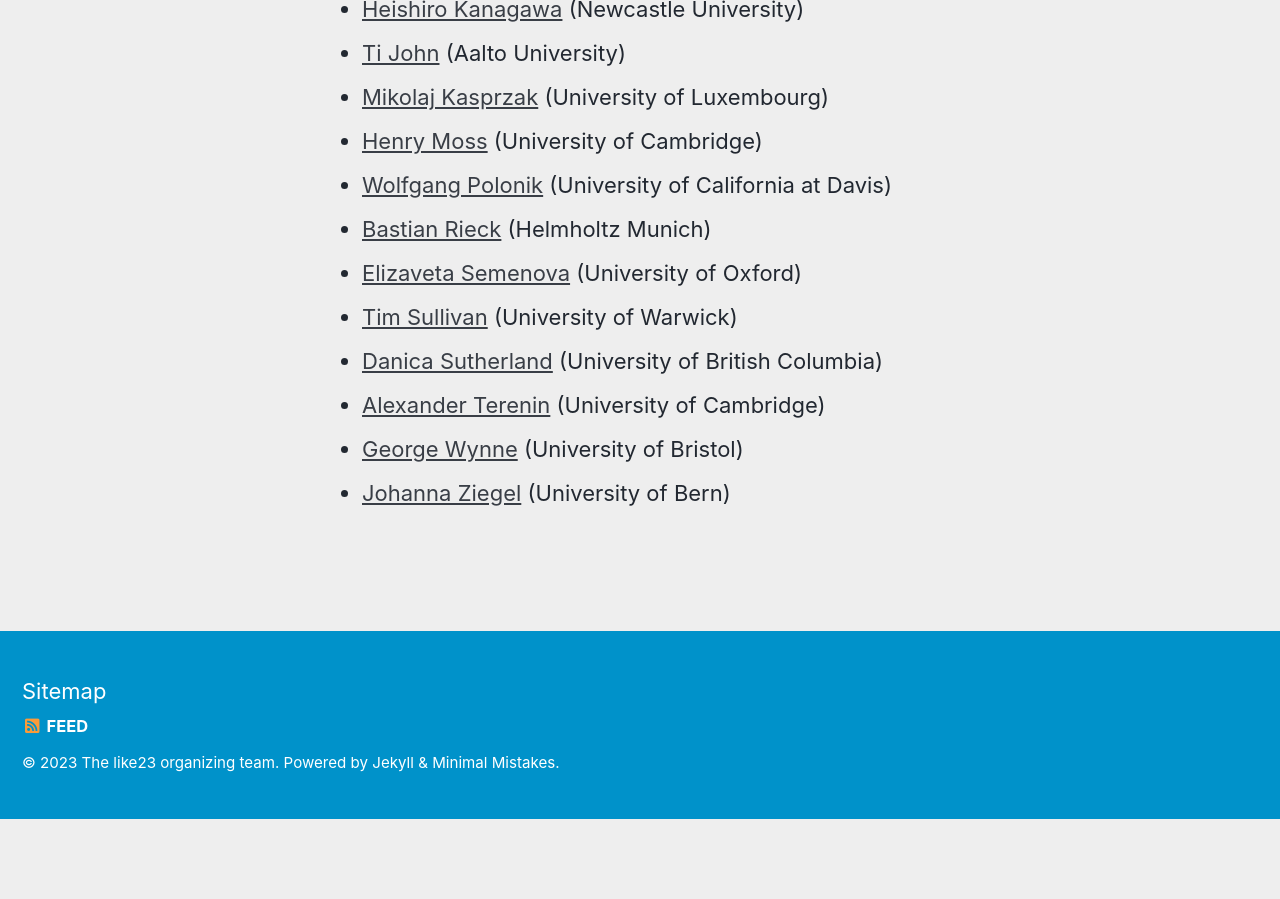
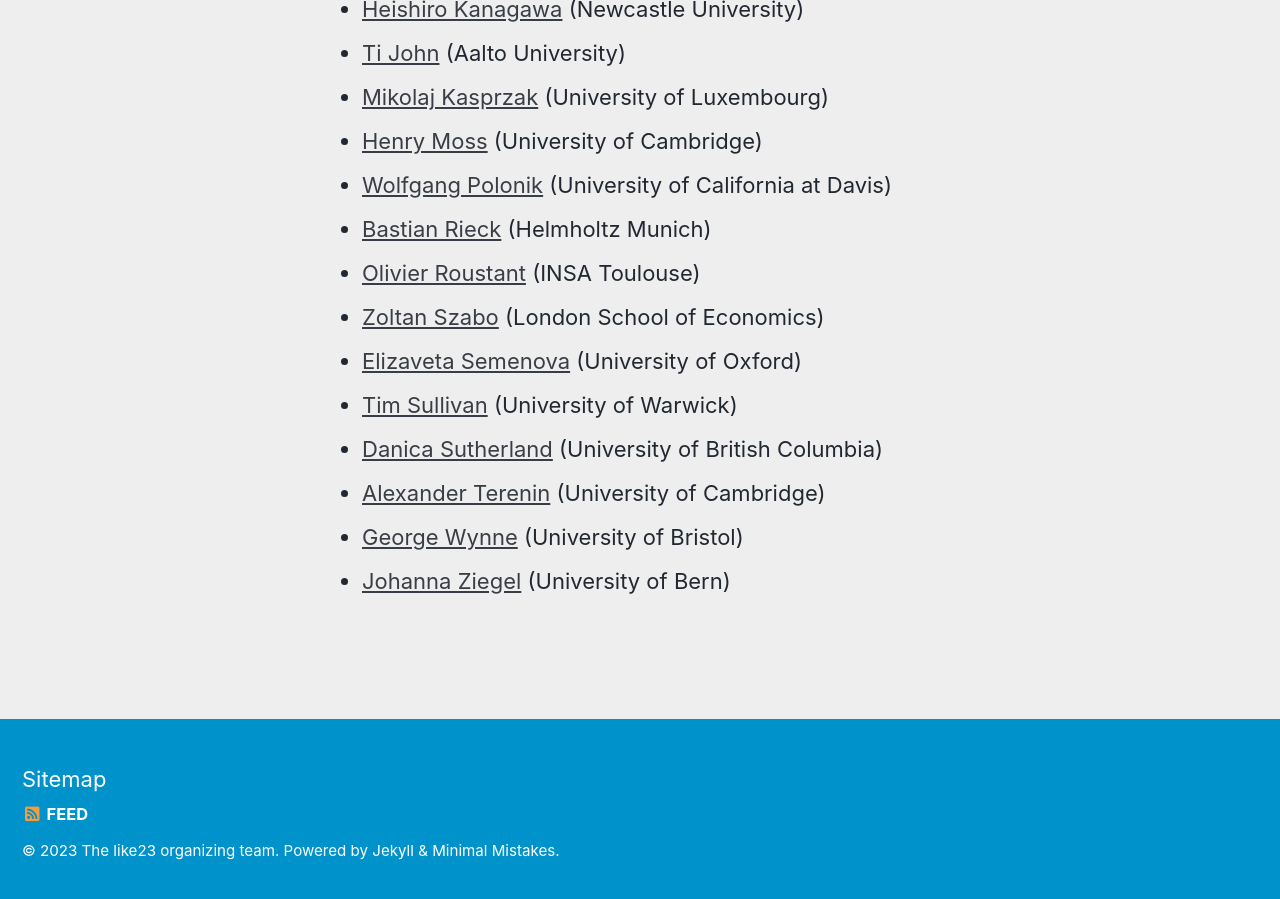
Before and after one commit to LIKE23-Bern/LIKE23-Bern.github.io, a Jekyll site: the page built from _pages/speakers.md, in a window 1280 px wide and 900 px high, scrolled down 641 px. Built offline with Jekyll 4.4.1, drawn with Linux system fonts in a browser that asks for light colours; cached includes are drawn as plain includes; before the commit the page ends 1460 px from its top, so only the background shows below that.

Commit message:
Update speakers.md

```diff
--- a/_pages/speakers.md
+++ b/_pages/speakers.md
@@ -23,6 +23,8 @@ permalink: /speakers/
   * [Henry Moss](https://henrymoss.github.io/) (University of Cambridge)
   * [Wolfgang Polonik](https://www.stat.ucdavis.edu/~polonik/WP-personal-home.html) (University of California at Davis)
   * [Bastian Rieck](https://bastian.rieck.me/) (Helmholtz Munich)
+  * [Olivier Roustant](https://olivier-roustant.fr/) (INSA Toulouse)
+  * [Zoltan Szabo](https://www.lse.ac.uk/statistics/people/zoltan-szabo) (London School of Economics)
   * [Elizaveta Semenova](https://www.elizaveta-semenova.com/) (University of Oxford)
   * [Tim Sullivan](http://www.tjsullivan.org.uk/) (University of Warwick)
   * [Danica Sutherland](https://djsutherland.ml/) (University of British Columbia)
```
